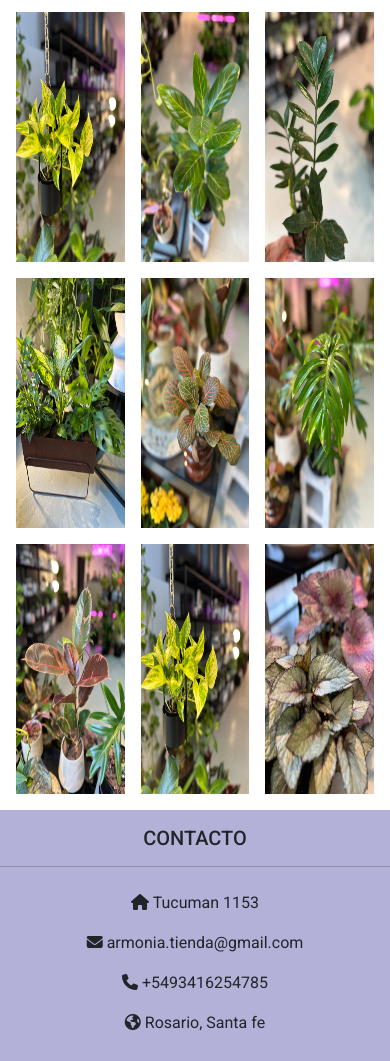
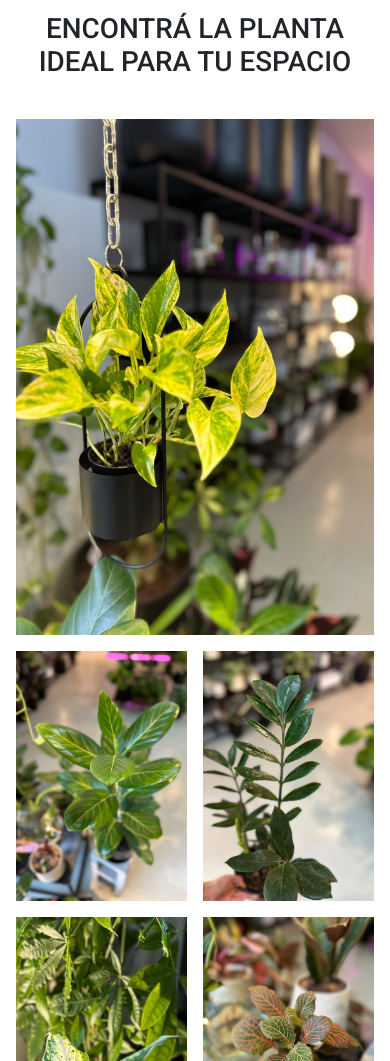
Before and after one commit to flxrencia-f12/Entrega2, a plain HTML site: page pages/productos.html in a window 390 px wide. Shown: the part 116-1177 px from the top of the page. Drawn offline with nearby package versions, Linux system fonts and the light colour scheme.

Commit message:
galeria terminada

```diff
--- a/pages/productos.html
+++ b/pages/productos.html
@@ -52,33 +52,70 @@
           </nav>
     </header>
 
+    <h1 class="titulo-productos">ENCONTRÁ LA PLANTA IDEAL PARA TU ESPACIO</h1>
+
     <section class="gallery">
       <div class="gallery__item gallery__item--1">
         <img src="/img/plant.jpg" alt="planta-1" class="gallery__img">
+      <div class="gallery__overlay">
+        <span class="gallery__text">Potus Lemon</span>
       </div>
+      </div>
+
     <div class="gallery__item gallery__item--2">
       <img src="/img/plant13.jpg" alt="planta-2" class="gallery__img">
+      <div class="gallery__overlay">
+        <span class="gallery__text">Aglaonema</span>
+      </div>
     </div>
+
     <div class="gallery__item gallery__item--3">
       <img src="/img/plant14.jpg" alt="planta-3" class="gallery__img">
+      <div class="gallery__overlay">
+        <span class="gallery__text">Zamioculca</span>
+      </div>
     </div>
+
     <div class="gallery__item gallery__item--4">
       <img src="/img/plant2.jpg" alt="planta-4" class="gallery__img">
+      <div class="gallery__overlay">
+        <span class="gallery__text">Dieffebanchia</span>
+      </div>
     </div>
+
     <div class="gallery__item gallery__item--5">
       <img src="/img/plant3.jpg" alt="planta-5" class="gallery__img">
+      <div class="gallery__overlay">
+        <span class="gallery__text">Fittonia</span>
+      </div>
     </div>
+
     <div class="gallery__item gallery__item--6">
       <img src="/img/plant5.jpg" alt="planta-6" class="gallery__img">
+      <div class="gallery__overlay">
+        <span class="gallery__text">Philodendron xanadu</span>
+      </div>
     </div>
+
     <div class="gallery__item gallery__item--7">
       <img src="/img/plant6.jpg" alt="planta-7" class="gallery__img">
+      <div class="gallery__overlay">
+        <span class="gallery__text">Ficus elastica</span>
+      </div>
     </div>
+
     <div class="gallery__item gallery__item--8">
-      <img src="/img/plant7.jpg" alt="planta-8" class="gallery__img">
+      <img src="/img/monstera.jpg" alt="planta-8" class="gallery__img">
+      <div class="gallery__overlay">
+        <span class="gallery__text">Monstera</span>
+      </div>
     </div>
+
     <div class="gallery__item gallery__item--9">
       <img src="/img/plant8.jpg" alt="planta-9" class="gallery__img">
+      <div class="gallery__overlay">
+        <span class="gallery__text">Begonia</span>
+      </div>
     </div>
     </section>
 
--- a/styles/style.css
+++ b/styles/style.css
@@ -117,6 +117,12 @@
     transform: scale(1.1);
     opacity: 0.8;
 }
+/*******CONTENIDO PRODUCTOS*****/
+
+.titulo-productos {
+    text-align: center;
+    padding: 1rem;
+}
 
 .gallery {
   max-width: 750px;
@@ -133,13 +139,78 @@
 
 .gallery__item {
     background-color: beige;
+    position: relative;
+    overflow: hidden;
 }
 
 .gallery__img {
     width: 100%;
     height: 100%;
+    object-fit: cover;
 }
 
+.gallery__item--1 {
+    grid-column: span 2;
+    grid-row: span 2;
+}
+
+.gallery__item--4 {
+    grid-row: span 2;
+
+}
+
+.gallery__item--8 {
+    grid-row: span 2;
+}
+
+.gallery__item--9 {
+    grid-column: span 2;
+}
+
+/*******OVERLAY*******/
+
+.gallery__overlay {
+    position: absolute;
+    display: flex;
+    justify-content: center;
+    align-items: center;
+    bottom: 0;
+    left: 0;
+    right: 0;
+    height: 100%;
+    transform: translateY(100%);
+    transition: transform 0.5s ease;
+    background-color: rgba(0, 0, 0, 0.301);
+}
+
+.gallery__text {
+    width: 100%;
+    color: white;
+    font-size: 22px;
+    text-align: center;
+}
+
+.gallery__item:hover .gallery__overlay {
+    transform: translateY(0);
+}
+
+/*******RESPONSIVE*****/
+
+@media (max-width: 992px) {
+    .gallery {
+        max-width: 750px;
+          margin: auto;
+          display: grid;
+          grid-template-columns: repeat(2, 1fr);
+          grid-auto-rows: 250px;
+          gap: 1rem;
+          justify-self: center;
+          justify-content: center;
+          align-items: stretch;
+          padding: 1rem;
+      }
+
+}
 
 /*******FOOTER*******/
 
```
